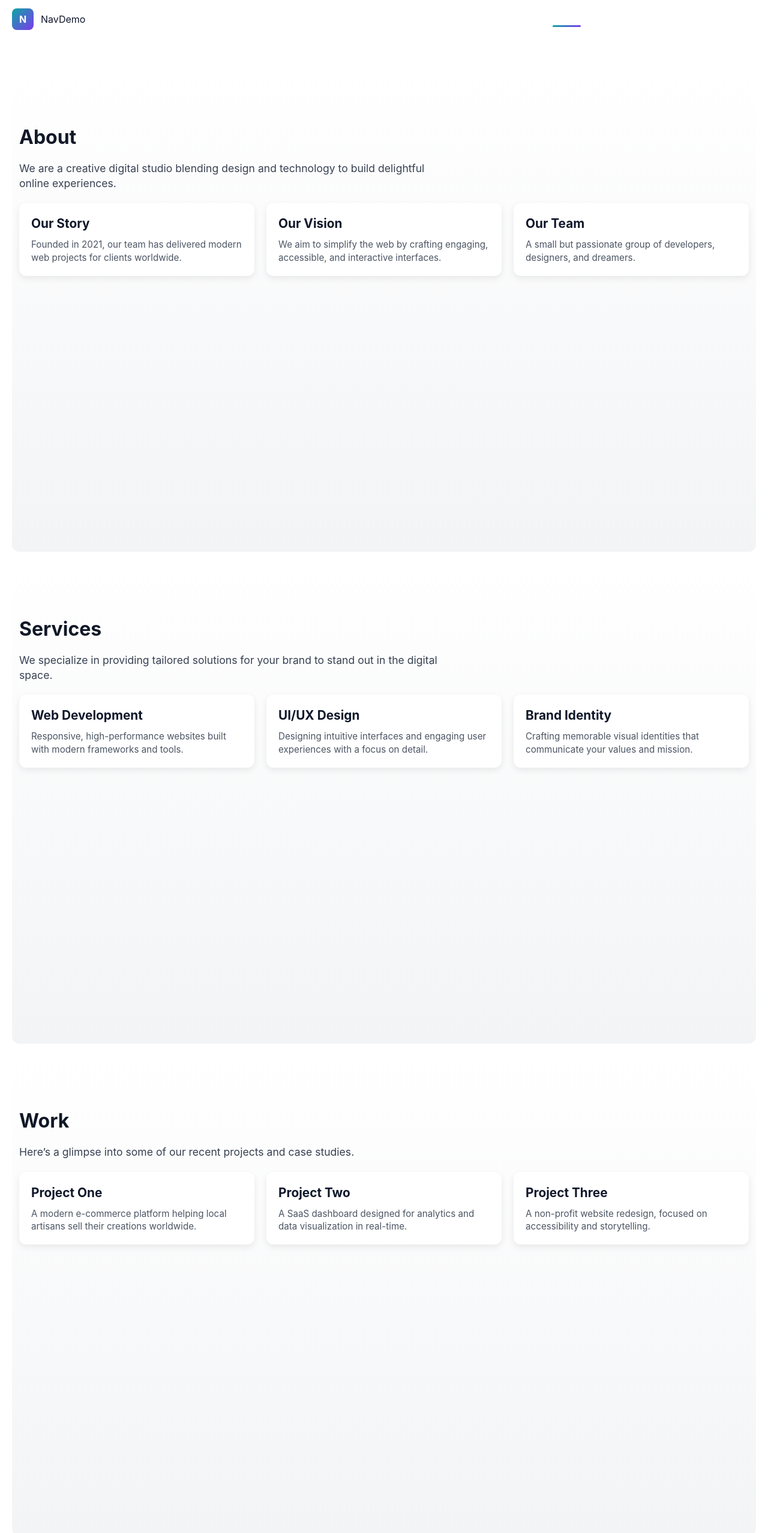
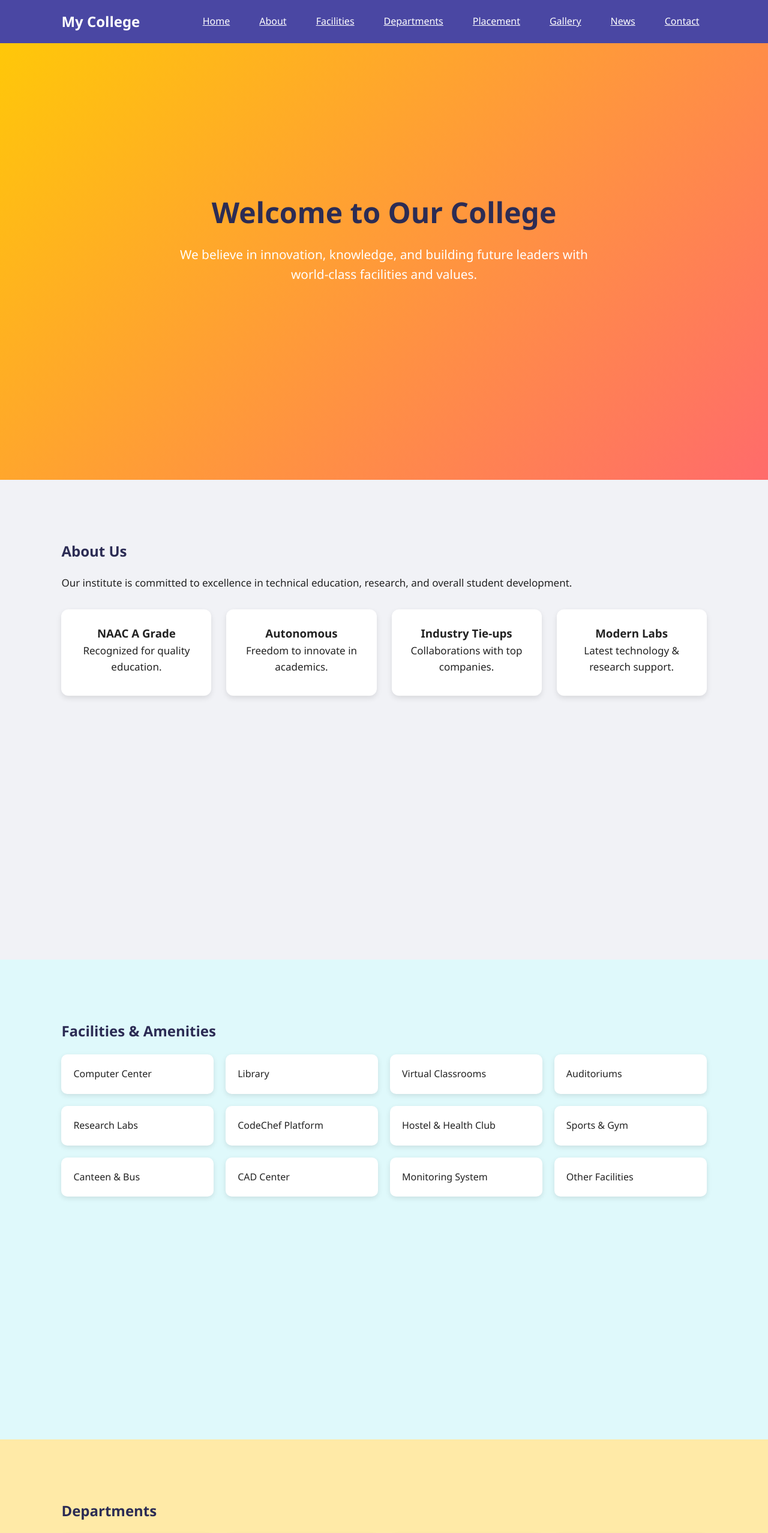
Before and after one commit to Vaibhav-nhayade/SCT_WD_1, a plain HTML site: page index.html in a window 1280 px wide. Shown: the top 2556 px of the page at 60% size. Drawn offline with Linux system fonts and the light colour scheme.

Commit message:
Update index.html

```diff
--- a/index.html
+++ b/index.html
@@ -1,159 +1,214 @@
-<!doctype html>
+<!DOCTYPE html>
 <html lang="en">
 <head>
-  <meta charset="utf-8">
-  <meta name="viewport" content="width=device-width,initial-scale=1">
-  <title>Interactive Fixed Navigation</title>
+  <meta charset="UTF-8" />
+  <meta name="viewport" content="width=device-width, initial-scale=1.0" />
+  <title>Modern College Website</title>
   <style>
-    :root{
-      --nav-height:64px;
-      --accent:#0ea5a4;
-      --bg:rgba(255,255,255,0.6);
-      --bg-scrolled:rgba(14,165,164,0.95);
-      --text:#0f172a;
-      --text-inverse:#ffffff;
-      --shadow:0 6px 18px rgba(2,6,23,0.12);
-      --glass:blur(6px);
+    /* Reset */
+    *{margin:0;padding:0;box-sizing:border-box;}
+    body{font-family:"Segoe UI",sans-serif;line-height:1.6;background:#fafafa;color:#222;scroll-behavior:smooth;}
+
+    /* Navbar */
+    nav{
+      position:fixed;top:0;width:100%;
+      background:#4a47a3;
+      padding:15px 8%;
+      display:flex;justify-content:space-between;align-items:center;
+      z-index:1000;transition:.3s;
     }
-    *{box-sizing:border-box}
-    html,body{height:100%;margin:0;font-family:Inter, system-ui, -apple-system, 'Segoe UI', Roboto, 'Helvetica Neue', Arial;line-height:1.4;color:var(--text)}
-    header{height:var(--nav-height)}
-    nav{position:fixed;top:0;left:0;right:0;height:var(--nav-height);display:flex;align-items:center;justify-content:space-between;padding:0 20px;background:var(--bg);backdrop-filter:var(--glass);transition:background .28s ease,color .28s ease,box-shadow .28s ease;z-index:999}
-    nav.scrolled{background:var(--bg-scrolled);box-shadow:var(--shadow)}
-    .brand{display:flex;align-items:center;gap:12px;text-decoration:none;color:inherit}
-    .logo{width:36px;height:36px;border-radius:8px;background:linear-gradient(135deg,var(--accent),#7c3aed);display:inline-grid;place-items:center;color:var(--text-inverse);font-weight:700}
-    .nav-links{display:flex;gap:8px;align-items:center}
-    .nav-links a{position:relative;padding:10px 14px;border-radius:10px;text-decoration:none;color:inherit;font-weight:600;transition:transform .15s ease,color .15s ease,background .15s ease}
-    .nav-links a:hover{transform:translateY(-2px)}
-    .nav-links a::after{content:'';position:absolute;left:14px;right:14px;bottom:8px;height:3px;border-radius:3px;transform:scaleX(0);transform-origin:left center;transition:transform .2s cubic-bezier(.2,.9,.2,1);background:linear-gradient(90deg,var(--accent),#7c3aed)}
-    .nav-links a:hover::after{transform:scaleX(1)}
-    .nav-links a.active{color:var(--text-inverse);background:linear-gradient(90deg,rgba(255,255,255,0.06),rgba(255,255,255,0.02))}
-    .nav-links a.active::after{transform:scaleX(1)}
-    nav.scrolled .brand,.nav-links a{color:var(--text-inverse)}
-    .hamburger{display:none;border:0;background:none;padding:8px;border-radius:8px}
-    main{padding:28px 20px;margin-top:8px}
-    section{min-height:100vh;padding:60px 12px;border-radius:12px;margin:20px 0;background:linear-gradient(180deg,#fff, #f3f4f6)}
-    section h2{font-size:2rem;margin-bottom:16px;color:#111827}
-    section p{max-width:720px;font-size:1.1rem;margin-bottom:20px;color:#374151}
-    .grid{display:grid;grid-template-columns:repeat(auto-fit,minmax(260px,1fr));gap:20px;margin-top:20px}
-    .card{background:#ffffff;border-radius:12px;box-shadow:0 4px 12px rgba(0,0,0,0.08);padding:20px;transition:transform .2s ease}
-    .card:hover{transform:translateY(-4px)}
-    .card h3{margin:0 0 10px;font-size:1.3rem;color:#0f172a}
-    .card p{margin:0;font-size:.95rem;color:#4b5563}
-    @media(max-width:880px){
-      .nav-links{position:fixed;right:12px;top:var(--nav-height);flex-direction:column;background:rgba(255,255,255,0.96);padding:10px;border-radius:12px;box-shadow:var(--shadow);display:none}
-      .nav-links.open{display:flex}
-      .hamburger{display:inline-grid}
-      nav.scrolled .nav-links{background:rgba(255,255,255,0.06)}
+    nav.scrolled{background:#2c2c54;}
+    .brand{font-size:24px;font-weight:bold;color:#fff;}
+    .links{display:flex;gap:25px;}
+    .links a{color:#fff;padding:8px 12px;border-radius:5px;transition:.3s;}
+    .links a:hover{background:#ffcb05;color:#2c2c54;transform:scale(1.05);}
+
+    /* Section basics */
+    section{padding:100px 8%;min-height:100vh;}
+    h1,h2{margin-bottom:20px;color:#2c2c54;}
+    p{margin-bottom:10px;font-size:17px;}
+
+    /* Hero Section */
+    #home{display:flex;flex-direction:column;justify-content:center;align-items:center;text-align:center;
+      background:linear-gradient(135deg,#ffcb05,#ff6b6b);
+      color:#fff;}
+    #home h1{font-size:3rem;margin-bottom:15px;}
+    #home p{font-size:1.3rem;max-width:700px;}
+
+    /* About */
+    #about{background:#f1f2f6;}
+    .highlights{display:grid;grid-template-columns:repeat(auto-fit,minmax(220px,1fr));gap:25px;margin-top:30px;}
+    .card{background:#fff;padding:25px;border-radius:12px;text-align:center;
+      box-shadow:0 4px 10px rgba(0,0,0,.1);transition:.3s;}
+    .card:hover{transform:translateY(-8px);background:#ffeaa7;}
+
+    /* Facilities */
+    #facilities{background:#dff9fb;}
+    .grid{display:grid;grid-template-columns:repeat(auto-fit,minmax(220px,1fr));gap:20px;}
+    .box{background:#fff;padding:20px;border-radius:10px;box-shadow:0 3px 8px rgba(0,0,0,.1);transition:.3s;}
+    .box:hover{background:#55efc4;color:#fff;transform:translateY(-6px);}
+
+    /* Departments */
+    #departments{background:#ffeaa7;}
+    .departments{display:grid;grid-template-columns:repeat(auto-fit,minmax(200px,1fr));gap:20px;}
+    .dept{background:#fff;padding:20px;text-align:center;border-radius:10px;box-shadow:0 3px 8px rgba(0,0,0,.1);transition:.3s;}
+    .dept:hover{background:#fab1a0;color:#fff;transform:scale(1.05);}
+
+    /* Placement */
+    #placement{background:#c7ecee;text-align:center;}
+    .logos{display:flex;flex-wrap:wrap;gap:20px;justify-content:center;margin-top:20px;}
+    .logo{background:#fff;padding:20px 30px;border-radius:8px;box-shadow:0 3px 8px rgba(0,0,0,.1);transition:.3s;}
+    .logo:hover{background:#00cec9;color:#fff;transform:scale(1.1);}
+
+    /* Gallery */
+    #gallery{background:#e17055;}
+    #gallery h2{color:#fff;}
+    .gallery{display:grid;grid-template-columns:repeat(auto-fit,minmax(200px,1fr));gap:15px;margin-top:20px;}
+    .gallery div{background:#fff;height:150px;border-radius:8px;display:flex;align-items:center;justify-content:center;font-weight:bold;color:#2c2c54;}
+
+    /* News */
+    #news{background:#fab1a0;}
+    .news-list{list-style:none;}
+    .news-list li{margin-bottom:12px;}
+    .news-list a{color:#2c2c54;font-weight:600;transition:.3s;}
+    .news-list a:hover{color:#6c5ce7;}
+
+    /* Contact */
+    #contact{background:#55efc4;}
+    .contact-info{display:grid;grid-template-columns:repeat(auto-fit,minmax(220px,1fr));gap:20px;}
+    .contact-info div{background:#fff;padding:20px;border-radius:10px;box-shadow:0 3px 8px rgba(0,0,0,.1);}
+    .contact-info h3{margin-bottom:10px;color:#2c2c54;}
+
+    /* Footer */
+    footer{background:#2c2c54;color:#fff;text-align:center;padding:20px;}
+
+    /* Responsive */
+    @media(max-width:768px){
+      nav{flex-direction:column;gap:10px;}
+      .links{flex-wrap:wrap;justify-content:center;}
     }
   </style>
 </head>
 <body>
-  <nav id="site-nav" role="navigation" aria-label="Primary">
-    <a class="brand" href="#home">
-      <span class="logo">N</span>
-      <span class="site-name">NavDemo</span>
-    </a>
-    <div style="display:flex;align-items:center;gap:12px">
-      <button id="hamb" aria-label="Toggle menu" class="hamburger">
-        <svg width="22" height="16" viewBox="0 0 24 24" fill="none" aria-hidden>
-          <path d="M3 6h18M3 12h18M3 18h18" stroke="currentColor" stroke-width="2" stroke-linecap="round"></path>
-        </svg>
-      </button>
-      <div class="nav-links" id="nav-links">
+
+  <!-- Navbar -->
+  <nav id="navbar">
+    <div class="brand">My College</div>
+    <div class="links">
       <a href="#home">Home</a>
       <a href="#about">About</a>
-        <a href="#services">Services</a>
-        <a href="#work">Work</a>
+      <a href="#facilities">Facilities</a>
+      <a href="#departments">Departments</a>
+      <a href="#placement">Placement</a>
+      <a href="#gallery">Gallery</a>
+      <a href="#news">News</a>
       <a href="#contact">Contact</a>
     </div>
-    </div>
   </nav>
-  <main>
-    <header id="home"></header>
+
+  <!-- Hero -->
+  <section id="home">
+    <h1>Welcome to Our College</h1>
+    <p>We believe in innovation, knowledge, and building future leaders with world-class facilities and values.</p>
+  </section>
+
+  <!-- About -->
   <section id="about">
-      <h2>About</h2>
-      <p>We are a creative digital studio blending design and technology to build delightful online experiences.</p>
-      <div class="grid">
-        <div class="card"><h3>Our Story</h3><p>Founded in 2021, our team has delivered modern web projects for clients worldwide.</p></div>
-        <div class="card"><h3>Our Vision</h3><p>We aim to simplify the web by crafting engaging, accessible, and interactive interfaces.</p></div>
-        <div class="card"><h3>Our Team</h3><p>A small but passionate group of developers, designers, and dreamers.</p></div>
+    <h2>About Us</h2>
+    <p>Our institute is committed to excellence in technical education, research, and overall student development.</p>
+    <div class="highlights">
+      <div class="card"><h3>NAAC A Grade</h3><p>Recognized for quality education.</p></div>
+      <div class="card"><h3>Autonomous</h3><p>Freedom to innovate in academics.</p></div>
+      <div class="card"><h3>Industry Tie-ups</h3><p>Collaborations with top companies.</p></div>
+      <div class="card"><h3>Modern Labs</h3><p>Latest technology & research support.</p></div>
     </div>
   </section>
-    <section id="services">
-      <h2>Services</h2>
-      <p>We specialize in providing tailored solutions for your brand to stand out in the digital space.</p>
+
+  <!-- Facilities -->
+  <section id="facilities">
+    <h2>Facilities & Amenities</h2>
     <div class="grid">
-        <div class="card"><h3>Web Development</h3><p>Responsive, high-performance websites built with modern frameworks and tools.</p></div>
-        <div class="card"><h3>UI/UX Design</h3><p>Designing intuitive interfaces and engaging user experiences with a focus on detail.</p></div>
-        <div class="card"><h3>Brand Identity</h3><p>Crafting memorable visual identities that communicate your values and mission.</p></div>
+      <div class="box">Computer Center</div>
+      <div class="box">Library</div>
+      <div class="box">Virtual Classrooms</div>
+      <div class="box">Auditoriums</div>
+      <div class="box">Research Labs</div>
+      <div class="box">CodeChef Platform</div>
+      <div class="box">Hostel & Health Club</div>
+      <div class="box">Sports & Gym</div>
+      <div class="box">Canteen & Bus</div>
+      <div class="box">CAD Center</div>
+      <div class="box">Monitoring System</div>
+      <div class="box">Other Facilities</div>
     </div>
   </section>
-    <section id="work">
-      <h2>Work</h2>
-      <p>Here’s a glimpse into some of our recent projects and case studies.</p>
-      <div class="grid">
-        <div class="card"><h3>Project One</h3><p>A modern e-commerce platform helping local artisans sell their creations worldwide.</p></div>
-        <div class="card"><h3>Project Two</h3><p>A SaaS dashboard designed for analytics and data visualization in real-time.</p></div>
-        <div class="card"><h3>Project Three</h3><p>A non-profit website redesign, focused on accessibility and storytelling.</p></div>
+
+  <!-- Departments -->
+  <section id="departments">
+    <h2>Departments</h2>
+    <div class="departments">
+      <div class="dept">Computer Engineering</div>
+      <div class="dept">Electronics & Telecom</div>
+      <div class="dept">Mechanical Engineering</div>
+      <div class="dept">Electrical Engineering</div>
+      <div class="dept">Civil Engineering</div>
+      <div class="dept">AI & Data Science</div>
+      <div class="dept">Applied Sciences</div>
     </div>
   </section>
-    <section id="contact">
-      <h2>Contact</h2>
-      <p>We’d love to hear from you. Drop us a message and let’s build something together.</p>
-      <div class="grid">
-        <div class="card"><h3>Email</h3><p>hello@navdemo.com</p></div>
-        <div class="card"><h3>Phone</h3><p> (+91)7020626923 </p></div>
-        <div class="card"><h3>Location</h3><p> India </p></div>
+
+  <!-- Placement -->
+  <section id="placement">
+    <h2>Placement & Recruiters</h2>
+    <p>Strong placement record with top recruiters visiting every year.</p>
+    <div class="logos">
+      <div class="logo">TCS</div>
+      <div class="logo">Infosys</div>
+      <div class="logo">Wipro</div>
+      <div class="logo">Capgemini</div>
+      <div class="logo">Cognizant</div>
     </div>
   </section>
-  </main>
+
+  <!-- Gallery -->
+  <section id="gallery">
+    <h2>Gallery</h2>
+    <div class="gallery">
+      <div>Event 1</div>
+      <div>Event 2</div>
+      <div>Event 3</div>
+      <div>Event 4</div>
+    </div>
+  </section>
+
+  <!-- News -->
+  <section id="news">
+    <h2>Latest News & Events</h2>
+    <ul class="news-list">
+      <li><a href="#">Hackathon 2025 – Winners Announced</a></li>
+      <li><a href="#">Workshop on Artificial Intelligence</a></li>
+      <li><a href="#">Sports Meet 2025</a></li>
+      <li><a href="#">Cultural Fest: Technovanza</a></li>
+    </ul>
+  </section>
+
+  <!-- Contact -->
+  <section id="contact">
+    <h2>Contact Us</h2>
+    <div class="contact-info">
+      <div><h3>Address</h3><p>College Road, City, State, India</p></div>
+      <div><h3>Phone</h3><p>+91 12345 67890</p></div>
+      <div><h3>Email</h3><p>info@college.com</p></div>
+    </div>
+  </section>
+
+  <footer>
+    &copy; 2025 My College. All rights reserved.
+  </footer>
+
   <script>
-    const nav=document.getElementById('site-nav');
-    const links=document.querySelectorAll('#nav-links a');
-    const sections=[...document.querySelectorAll('main section')];
-    const hamb=document.getElementById('hamb');
-    const navLinks=document.getElementById('nav-links');
-    window.addEventListener('scroll',()=>{
-      if(window.scrollY>50){
-        nav.classList.add('scrolled')
-      }else{
-        nav.classList.remove('scrolled')
-      }
-    });
-    links.forEach(a=>{
-      a.addEventListener('click',e=>{
-        e.preventDefault();
-        const id=a.getAttribute('href').slice(1);
-        const el=document.getElementById(id);
-        if(el){
-          window.scrollTo({top:el.offsetTop- (parseInt(getComputedStyle(nav).height)||64) + 6,behavior:'smooth'})
-        }
-        if(navLinks.classList.contains('open')){
-          navLinks.classList.remove('open')
-        }
-      })
-    })
-    hamb.addEventListener('click',()=>{
-      navLinks.classList.toggle('open')
-    })
-    const observer=new IntersectionObserver(entries=>{
-      entries.forEach(entry=>{
-        if(entry.isIntersecting){
-          const id=entry.target.id;
-          links.forEach(l=>{
-            l.classList.toggle('active', l.getAttribute('href')===`#${id}`)
-          })
-        }
-      })
-    },{root:null,rootMargin:'-30% 0px -40% 0px',threshold:0})
-    sections.forEach(s=>observer.observe(s))
-    document.addEventListener('keydown',e=>{
-      if(e.key==='/'){
-        e.preventDefault();
-        document.querySelector('.nav-links a')?.focus()
-      }
-    })
+    window.addEventListener("scroll",()=>document.getElementById("navbar")
+      .classList.toggle("scrolled",window.scrollY>50));
   </script>
 </body>
 </html>
```
Lines whose indentation alone changed are shown as unchanged.
